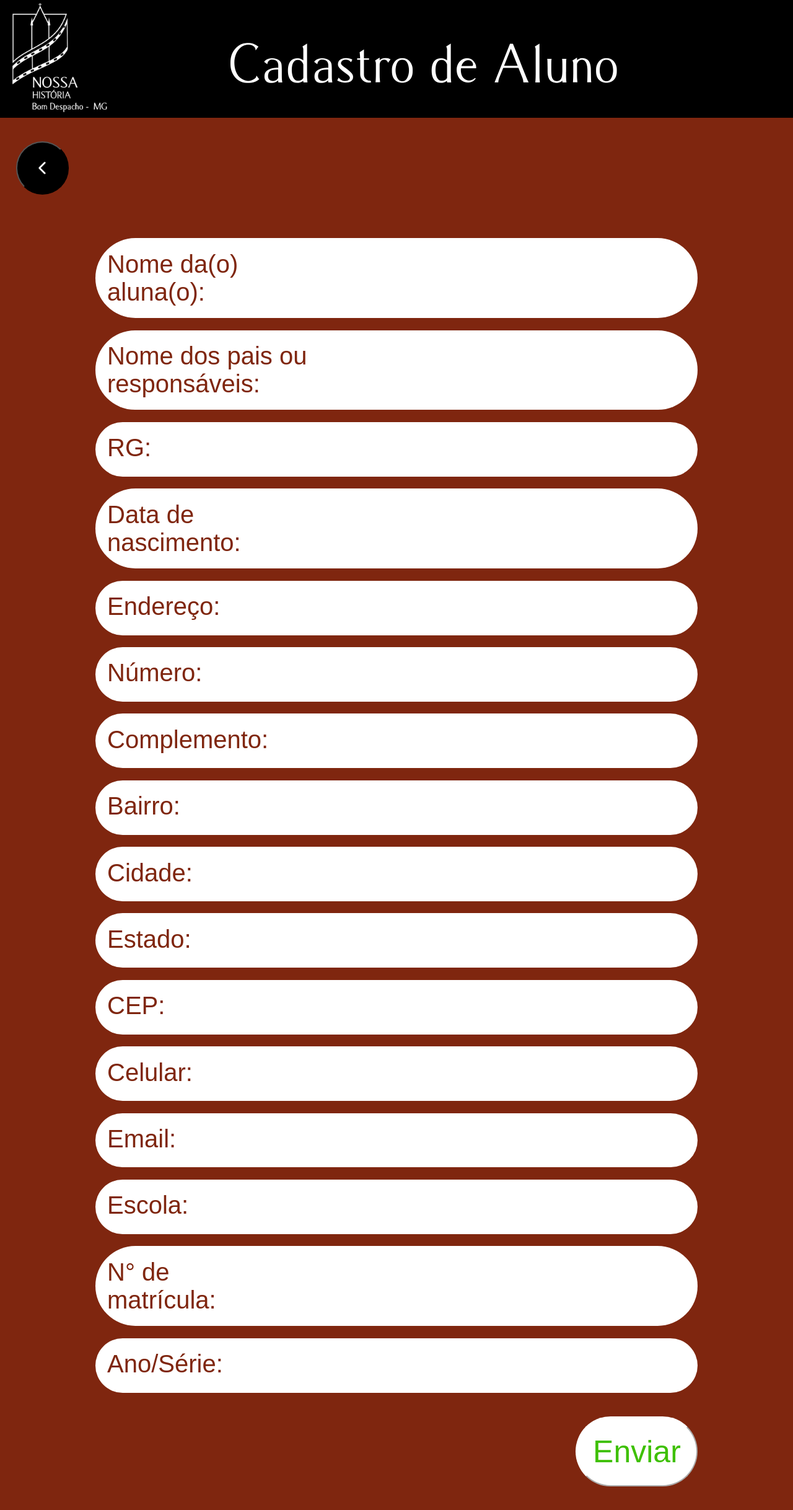
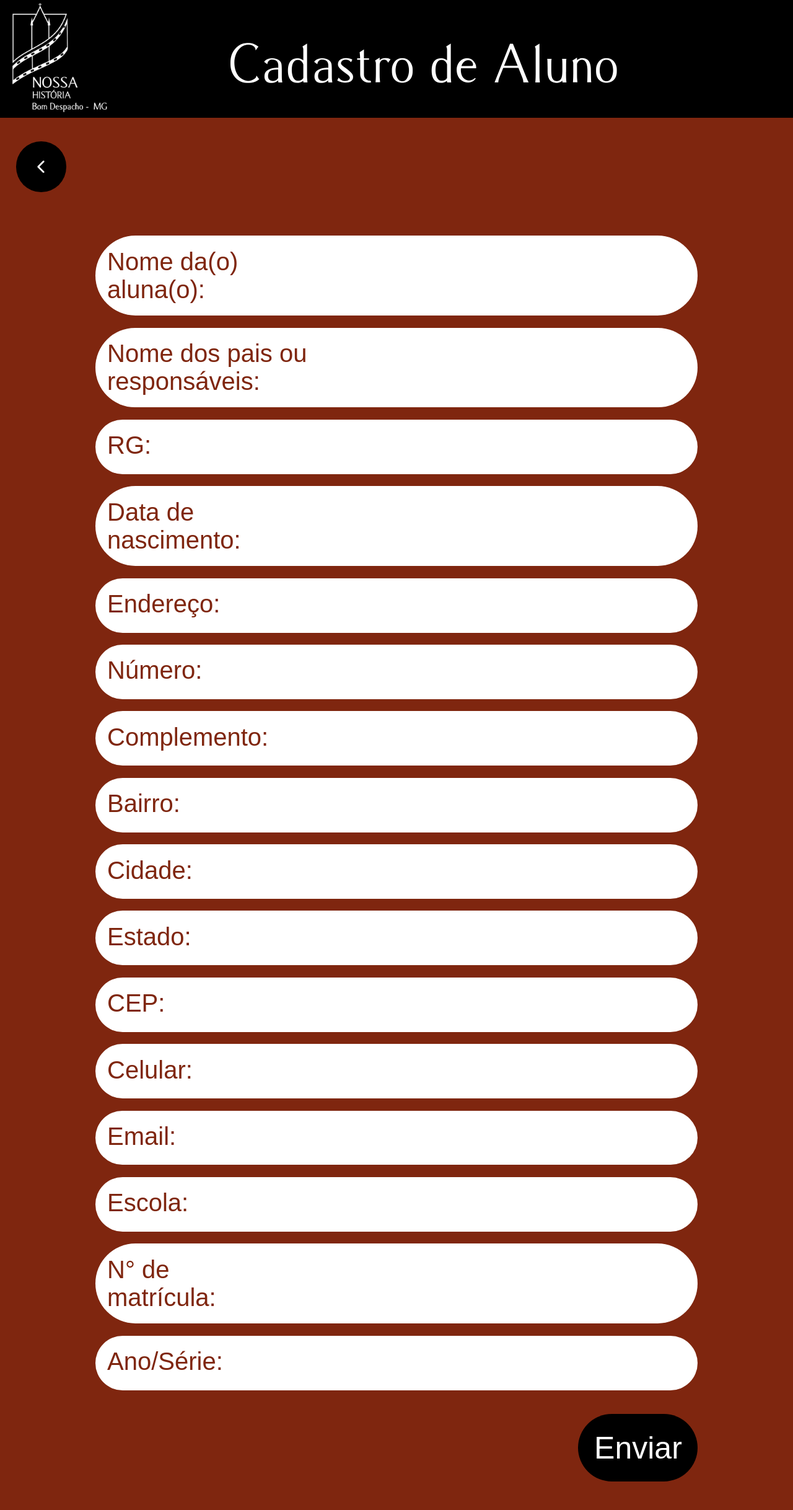
Before and after one commit to cpejr/acervo-web-frontend, a React (Vite) app: page /cadastro-aluno in a window 1280 px wide. Shown: the top 2436 px of the page at 62% size. Built offline with nearby package versions, Linux system fonts and the light colour scheme; no server answers; a web font is replaced by a local one.

Commit message:
fix: border buttons

```diff
--- a/src/pages/RegisterLegalPerson/Styles.js
+++ b/src/pages/RegisterLegalPerson/Styles.js
@@ -24,6 +24,7 @@
   width: fit-content;
   height: fit-content;
   text-align: center;
+  border: none;
   border-radius: 10rem;
   align-items: center;
   color: ${(props) => props.theme.colors.fontHeader};
@@ -79,10 +80,10 @@
   text-align: center;
   border-radius: 10rem;
   align-items: center;
-  color: ${(props) => props.theme.colors.sendButton};
+  color: ${(props) => props.theme.colors.sendButtonFont};
   font-size: 5rem;
   border-color: ${(props) => props.theme.colors.fontHeader};
-  background-color: ${(props) => props.theme.colors.fontHeader};
+  background-color: ${(props) => props.theme.colors.sendButton};
   margin-right: 12%;
   margin-top: 1%;
   padding: 2%;
--- a/src/pages/RegisterPhysicalPerson/Styles.js
+++ b/src/pages/RegisterPhysicalPerson/Styles.js
@@ -24,6 +24,7 @@
   width: fit-content;
   height: fit-content;
   text-align: center;
+  border: none;
   border-radius: 10rem;
   align-items: center;
   color: ${(props) => props.theme.colors.fontHeader};
@@ -79,10 +80,10 @@
   text-align: center;
   border-radius: 10rem;
   align-items: center;
-  color: ${(props) => props.theme.colors.sendButton};
+  color: ${(props) => props.theme.colors.sendButtonFont};
   font-size: 5rem;
   border-color: ${(props) => props.theme.colors.fontHeader};
-  background-color: ${(props) => props.theme.colors.fontHeader};
+  background-color: ${(props) => props.theme.colors.sendButton};
   margin-right: 12%;
   margin-top: 1%;
   padding: 2%;
--- a/src/pages/RegisterStudent/Styles.js
+++ b/src/pages/RegisterStudent/Styles.js
@@ -25,6 +25,7 @@
   height: fit-content;
   text-align: center;
   border-radius: 10rem;
+  border: none;
   align-items: center;
   color: ${(props) => props.theme.colors.fontHeader};
   font-size: 3rem;
@@ -77,12 +78,13 @@
   width: fit-content;
   height: fit-content;
   text-align: center;
+  border: none;
   border-radius: 10rem;
   align-items: center;
-  color: ${(props) => props.theme.colors.sendButton};
+  color: ${(props) => props.theme.colors.sendButtonFont};
   font-size: 5rem;
   border-color: ${(props) => props.theme.colors.fontHeader};
-  background-color: ${(props) => props.theme.colors.fontHeader};
+  background-color: ${(props) => props.theme.colors.sendButton};
   margin-right: 12%;
   margin-top: 1%;
   padding: 2%;
--- a/src/styles/Theme.jsx
+++ b/src/styles/Theme.jsx
@@ -10,7 +10,8 @@
     dialogBG: 'rgba(255, 255, 255, 0.66)',
     fontHeader: 'white',
     fontDialog: 'black',
-    sendButton: '#3EC000',
+    sendButtonFont: 'white',
+    sendButton: 'black',
   },
   fonts: {
     primary: 'Cabin, sans-serif',
```
